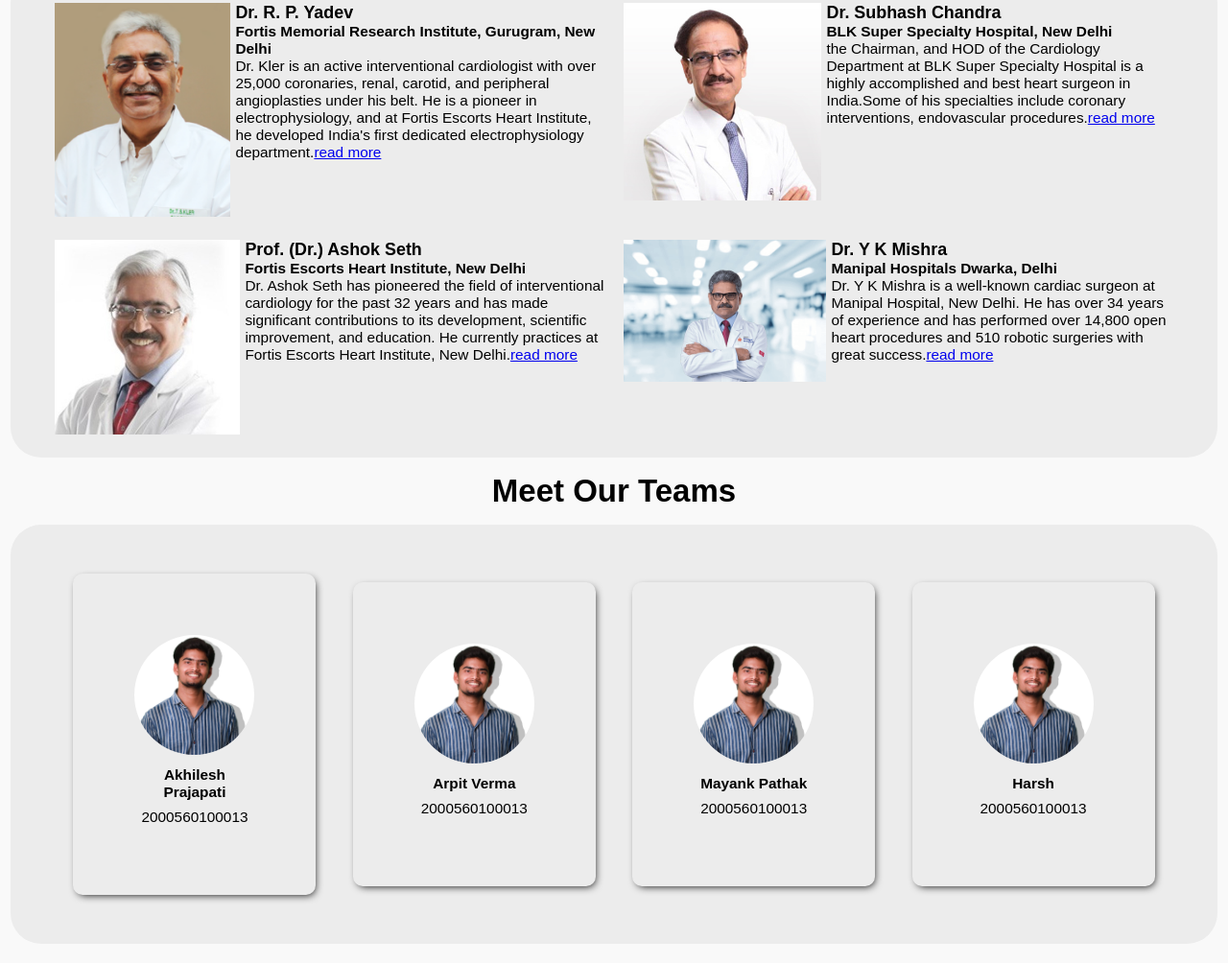
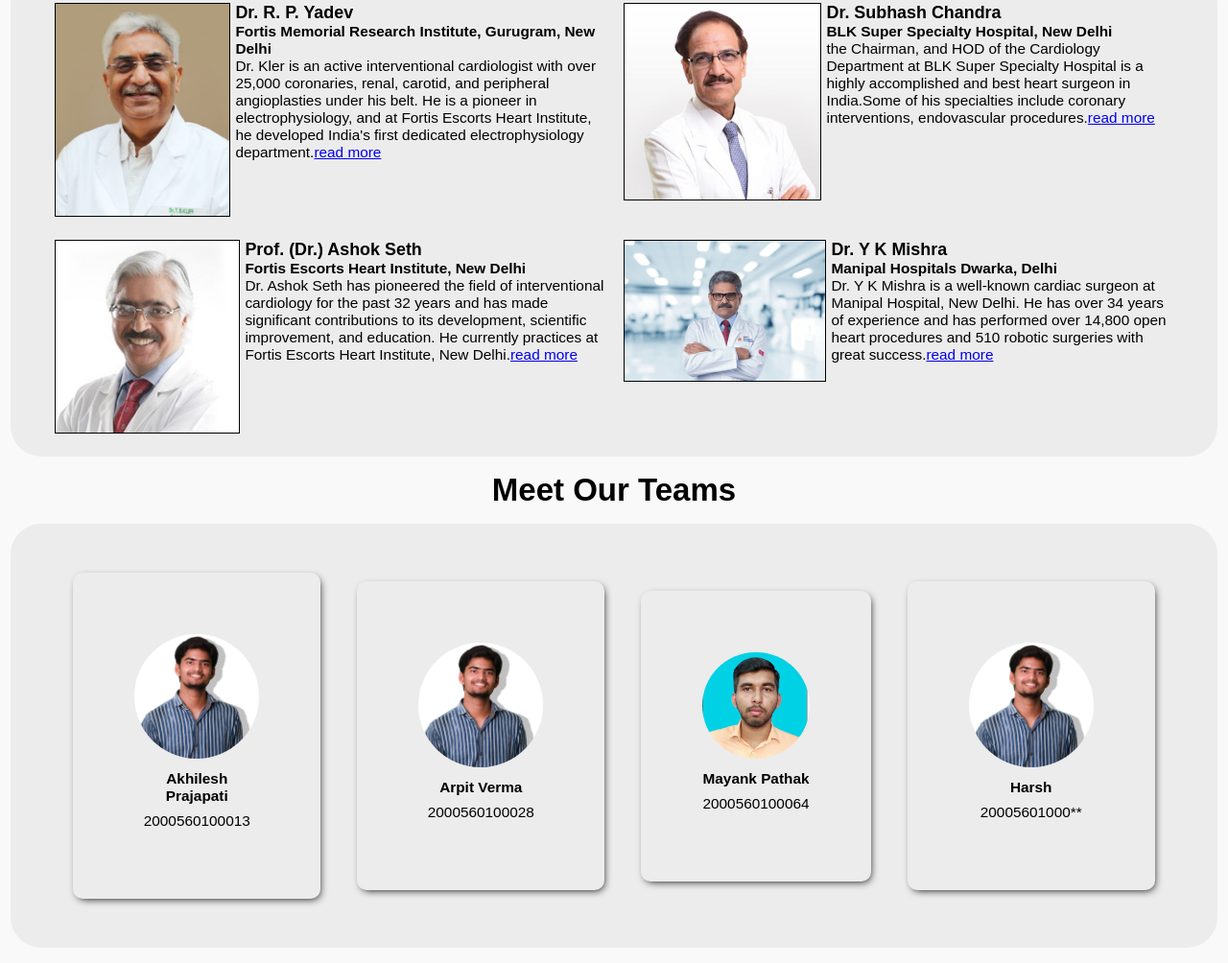
Before and after one commit to Akhil7236/HeartDiseasePrediction, a plain HTML site: page index.html in a window 1280 px wide. Shown: the part 957-1961 px from the top of the page at 96% size. Drawn offline with Linux system fonts and the light colour scheme.

Commit message:
sixth commit

```diff
--- a/index.html
+++ b/index.html
@@ -38,7 +38,7 @@
                 <div class="title">
                     <h1>Heart Disease Prediction</h1>
                 </div>
-                <div class="btn"><button><a href="https://str-final-rizct4anmnk2ng364axjkg.streamlit.app/">Start Program</a> </button></div>
+                <div class="btn"><button><a href="https://str-final-rizct4anmnk2ng364axjkg.streamlit.app/">Start Diagnose</a> </button></div>
             </div>
             <div class="section2">
                 <div class="paragraph">
@@ -145,20 +145,20 @@
                             <h3 class="commonDetailSpace">Arpit Verma</h3>
                         </div>
                         <div class="rollnumber">
-                            <p class="commonDetailSpace">2000560100013</p>
+                            <p class="commonDetailSpace">2000560100028</p>
                         </div>
                     </div>
                 </div>
                 <div class="team3 commonSpace">
                     <div class="team3Profile ">
-                        <img src="image/akhilesh.jpg" alt="" class="commonTeamProfile">
+                        <img src="image/Mayank.jpeg" alt="" class="commonTeamProfile">
                     </div>
                     <div class="commonDetailCenter">
                         <div class="team3Name">
                             <h3 class="commonDetailSpace">Mayank Pathak</h3>
                         </div>
                         <div class="rollnumber">
-                            <p class="commonDetailSpace">2000560100013</p>
+                            <p class="commonDetailSpace">2000560100064</p>
                         </div>
                     </div>
                 </div>
@@ -168,10 +168,10 @@
                     </div>
                     <div class="commonDetailCenter">
                         <div class="team4Name">
-                            <h3 class="commonDetailSpace">Harsh</h3>
+                            <h3 class="commonDetailSpace">Harsh </h3>
                         </div>
                         <div class="rollnumber">
-                            <p class="commonDetailSpace">2000560100013</p>
+                            <p class="commonDetailSpace">20005601000**</p>
                         </div>
                     </div>
                 </div>
--- a/styles.css
+++ b/styles.css
@@ -116,6 +116,7 @@
 }
 .picture img{
     width: 100%;
+    filter: drop-shadow(0px 6px 8px);
 }
 /*********************         Bg2          *********************/
 .supportHeading{
@@ -146,6 +147,7 @@
 }
 .docImg img{
     width: 100%;
+    border: 1px solid;
 }
 .docName h3{
     font-size: 1.4vw;
```
Also changed, not shown: image/Mayank.jpeg (added).
